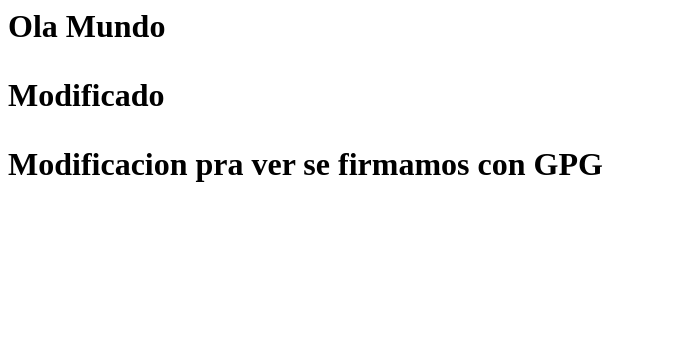
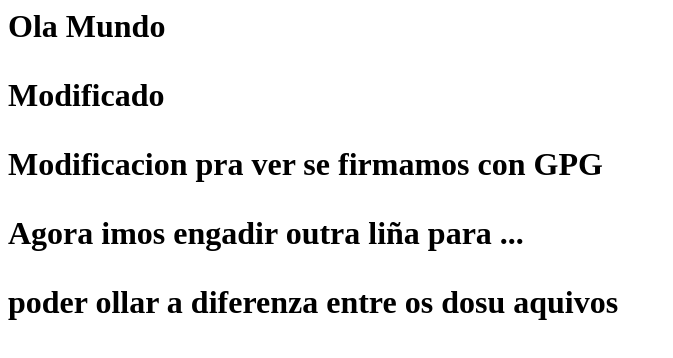
Before and after one commit to a24danielpg/2024-PPS-a24danielpg, a plain HTML site: page index.html in a window 1280 px wide. Shown: the whole page, without its empty margins (0-673 px from the left). Drawn offline with Linux system fonts and the light colour scheme.

Commit message:
¿Index definitivo?

```diff
--- a/index.html
+++ b/index.html
@@ -1,3 +1,5 @@
 <h1>Ola Mundo</1>
     <p>Modificado</p>
     <p>Modificacion pra ver se firmamos con GPG</p>
+    <p>Agora imos engadir outra liña para ...</p>
+    <p>poder ollar a diferenza entre os dosu aquivos</p>
```
